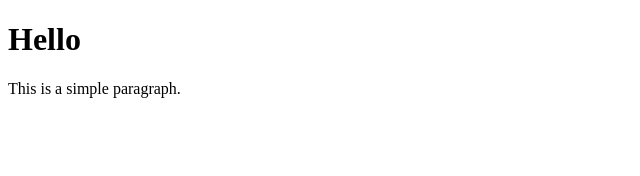
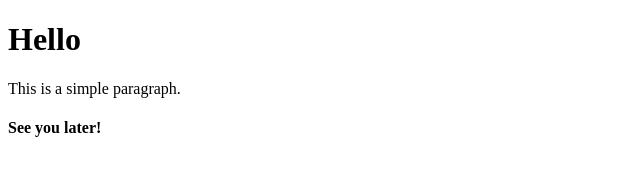
Before and after one commit to Suryakant-Kumar/Lecun-First-html, a plain HTML site: page index.html in a window 1280 px wide. Shown: the whole page, without its empty margins (0-640 px from the left). Drawn offline with Linux system fonts and the light colour scheme.

Commit message:
Added few lines

```diff
--- a/index.html
+++ b/index.html
@@ -6,5 +6,6 @@
 <body>
     <h1>Hello</h1>
     <p>This is a simple paragraph.</p>
+    <h4>See you later!</h4>
 </body>
 </html>
```
